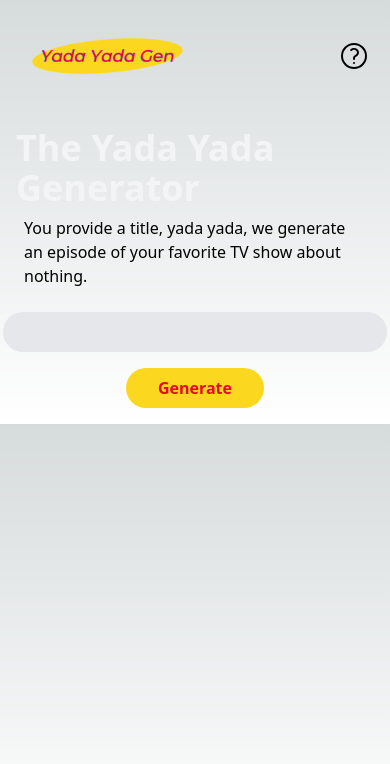
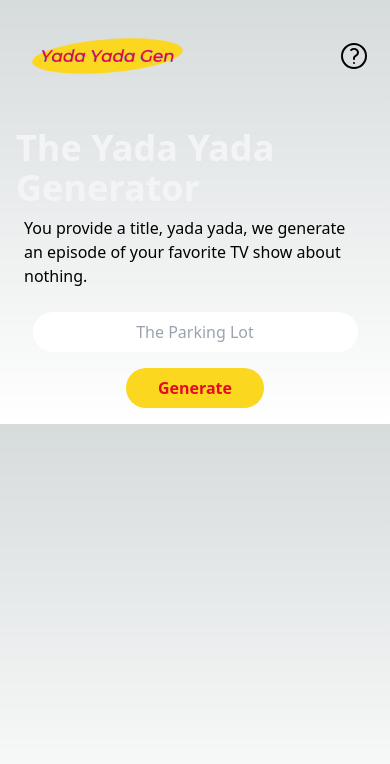
Before and after one commit to degirmenci/yada_yada_webapp, a Next.js app: page / in a window 390 px wide. Shown: the top 764 px of the page. Built offline with nearby package versions, Linux system fonts and the light colour scheme; no server answers.

Commit message:
Fix mobile text box

```diff
--- a/components/MainBody.js
+++ b/components/MainBody.js
@@ -76,7 +76,8 @@ function MainBody() {
                 <input value={inputText} onChange={(e) => setInputText(e.target.value)}
                 onKeyDown={handleEnterKey}
                 type="text" placeholder="The Parking Lot"
-                className="rounded-full text-center	w-11/12 md:w-7/12 max-w-lg px-48 py-2 border-gray-200 bg-gray-200 text-gray-900"
+                //className="rounded-full text-center w-11/12 md:w-7/12 max-w-lg px-48 py-2"
+                className="rounded-full text-center w-10/12 md:w-8/12 px-3 py-2"
                 />
                 <button
                     className="bg-[#fbd71f] hover:bg-[#E1C11B] text-[#e50b26] font-bold py-2 px-8 mx-6 rounded-full h-10 w-50"
```
